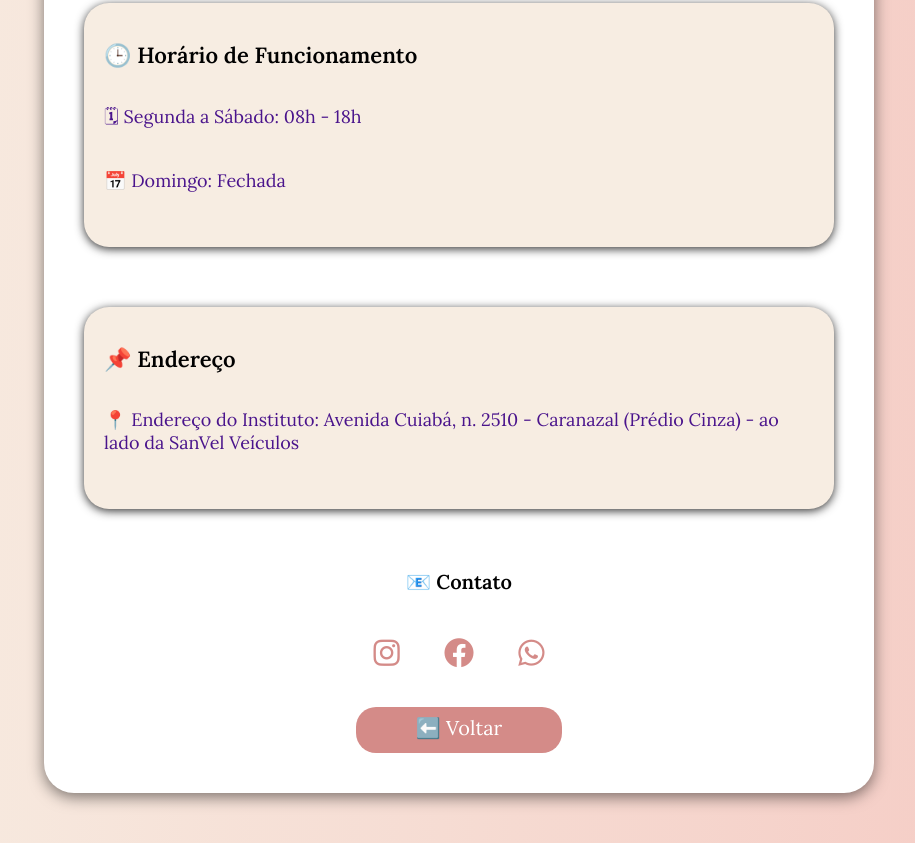
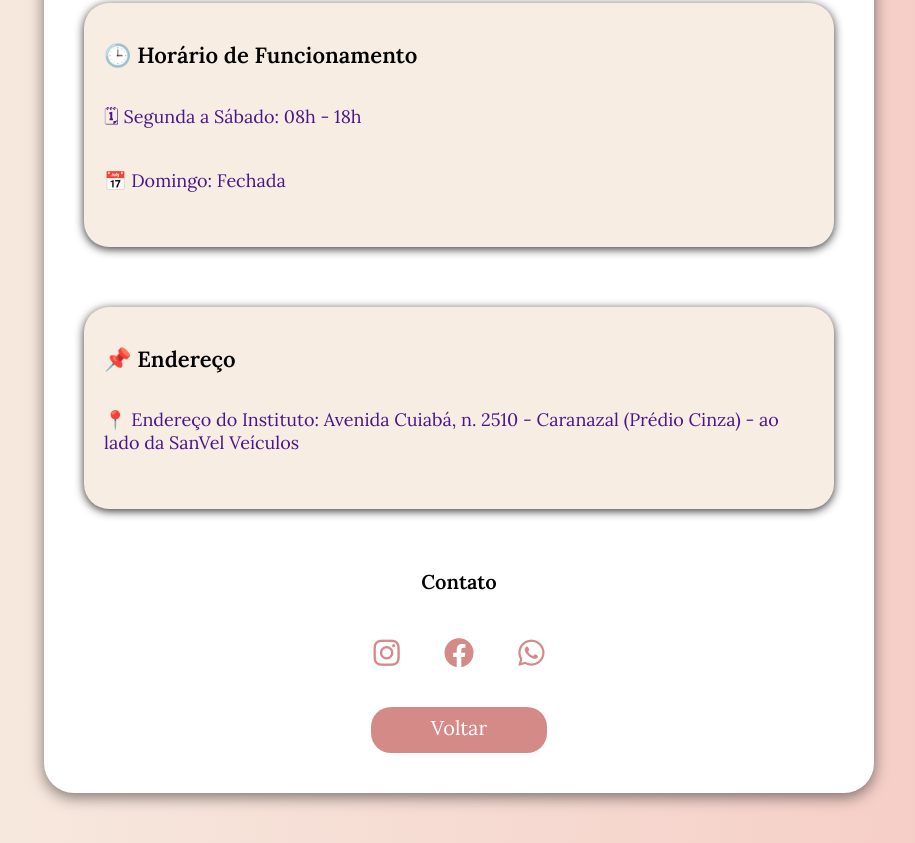
Before and after one commit to Schimitana/EVELLY, a plain HTML site: page sobre.html in a window 1280 px wide. Shown: the part 1325-2168 px from the top of the page, without its empty margins (181-1096 px from the left). Drawn offline with nearby package versions, Linux system fonts and the light colour scheme.

Commit message:
Update sobre.html
Retida de alguns emojis

```diff
--- a/sobre.html
+++ b/sobre.html
@@ -103,7 +103,7 @@
     <div class="container">
         <img src="b.png" alt="Psicóloga Évelly Maria" class="profile-img">
         <h1>Évelly Maria</h1>
-        <p class="p">💆‍♀️ Psicóloga & Neuropsicopedagoga 🧠✨</p>
+        <p class="p">💆‍♀️ Psicóloga & Neuropsicopedagoga 🧠</p>
         <p class="p">📜 CRP 10/08430</p>
 
         <div class="section">
@@ -134,13 +134,13 @@
         </div>
 
         <div class="social-icons">
-            <h3>📧 Contato</h3>
+            <h3> Contato</h3>
             <a href="https://www.instagram.com/psievellymaria_?igsh=MWJnamkydHFzeHR4bg=="><i class="fab fa-instagram"></i></a>
             <a href="#"><i class="fab fa-facebook"></i></a>
             <a href="https://wa.me/559388051785"><i class="fab fa-whatsapp"></i></a>
         </div>
 
-        <a href="index.html" class="btn">⬅️ Voltar</a>
+        <a href="index.html" class="btn">Voltar</a>
     </div>
 </body>
 </html>
```
